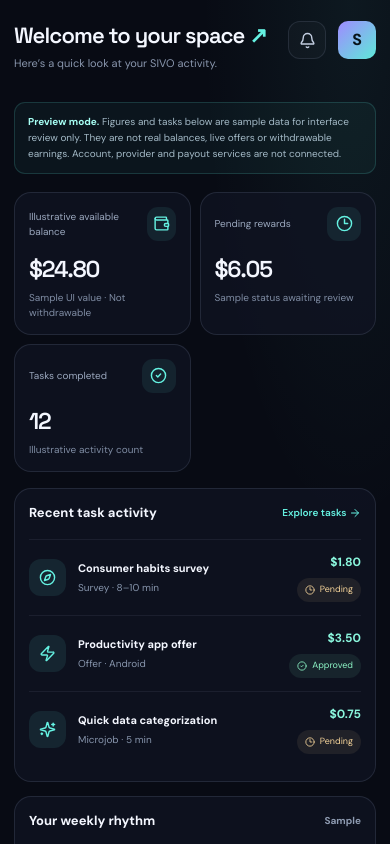
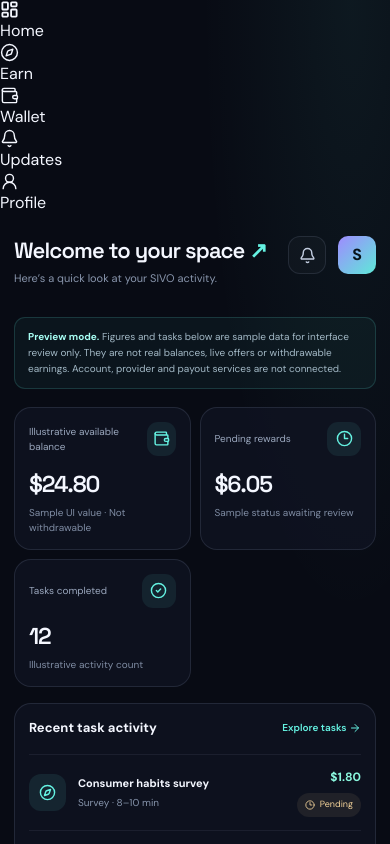
Before and after one commit to joshuamussanga7-cpu/SIVO, a Next.js app: page /dashboard in a window 390 px wide. Shown: the top 844 px of the page. Built offline with nearby package versions, Linux system fonts and the light colour scheme.

Commit message:
feat: connect dashboard notification link and mobile navigation

```diff
--- a/app/dashboard/page.tsx
+++ b/app/dashboard/page.tsx
@@ -1,6 +1,7 @@
 "use client";
 
 import Link from "next/link";
+import MobileNav from "@/components/MobileNav";
 import {
   ArrowRight, ArrowUpRight, Bell, CheckCircle2, Clock3, Compass, HelpCircle,
   LayoutDashboard, Settings, ShieldCheck, Sparkles, Trophy, Users, Wallet, Zap
@@ -22,6 +23,7 @@ const recentTasks = [
 export default function DashboardPage() {
   return (
     <main className="app-layout">
+      <MobileNav />
       <aside className="app-sidebar">
         <Link className="brand" href="/"><span className="brand-mark"><Zap size={20} fill="currentColor" /></span>SIVO<span style={{ color: "var(--cyan)" }}>.</span></Link>
         <div style={{ width: "100%" }}>
@@ -46,7 +48,7 @@ export default function DashboardPage() {
       <section className="app-main">
         <div className="app-topbar">
           <div><h1>Welcome to your space <span style={{ color: "var(--cyan)" }}>↗</span></h1><p>Here’s a quick look at your SIVO activity.</p></div>
-          <div className="app-top-actions"><button className="icon-button" aria-label="Notifications"><Bell size={17} /></button><span className="avatar" style={{ width: 38, height: 38 }}>S</span></div>
+          <div className="app-top-actions"><Link className="icon-button" href="/notifications" aria-label="Notifications"><Bell size={17} /></Link><span className="avatar" style={{ width: 38, height: 38 }}>S</span></div>
         </div>
         <div className="prototype-banner"><strong style={{ color: "#a7fff4" }}>Preview mode.</strong> Figures and tasks below are sample data for interface review only. They are not real balances, live offers or withdrawable earnings. Account, provider and payout services are not connected.</div>
 
```
